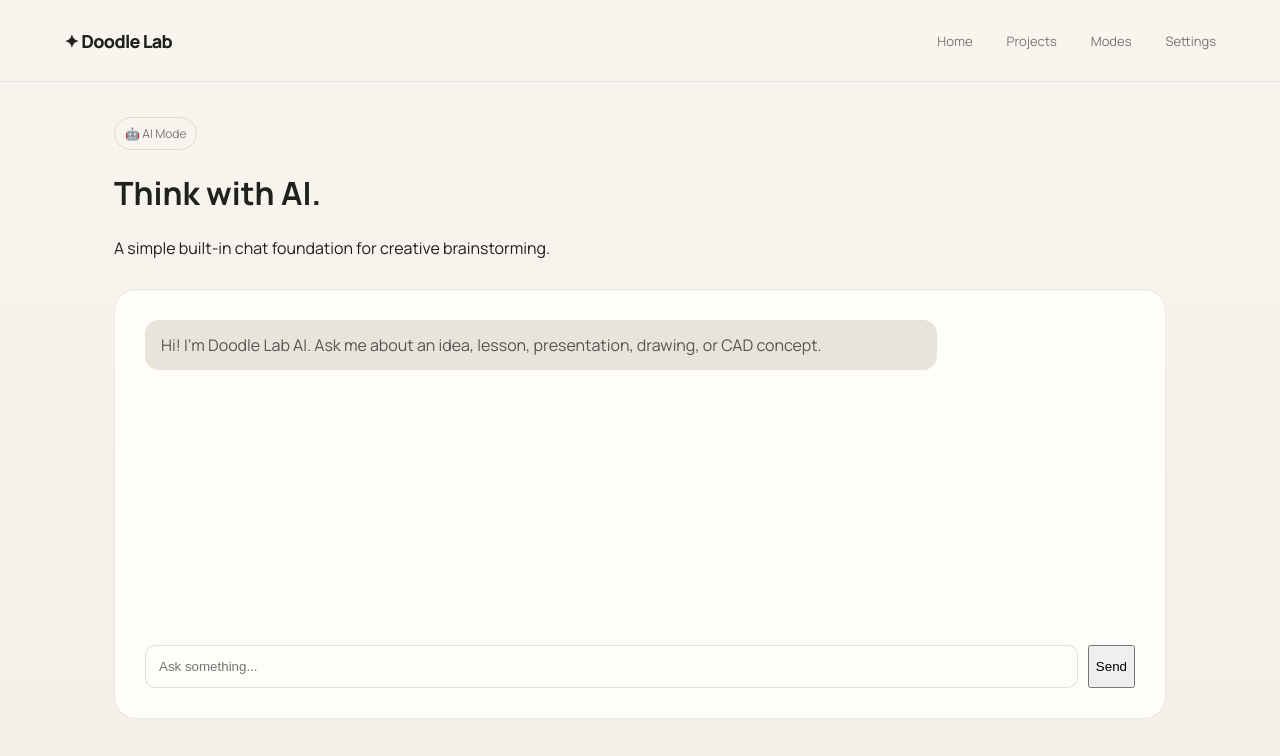
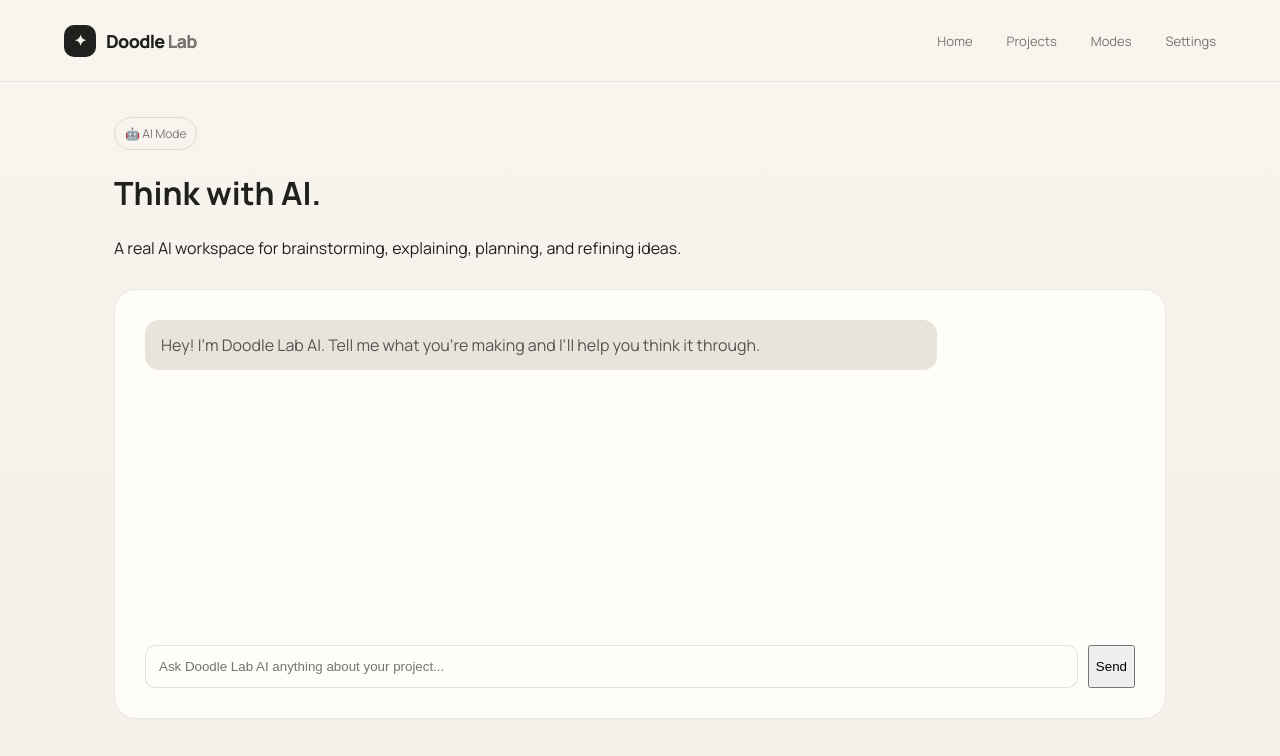
Before and after one commit to eagriware-lgtm/Doodle-lab, a Next.js app: page /ai in a window 1280 px wide. Shown: the top 756 px of the page. Built offline with nearby package versions, Linux system fonts and the light colour scheme.

Commit message:
Connect AI mode to real assistant

```diff
--- a/app/ai/page.tsx
+++ b/app/ai/page.tsx
@@ -1 +1,6 @@
-"use client";import{useState}from"react";export default function AI(){const[messages,setMessages]=useState(["Hi! I’m Doodle Lab AI. Ask me about an idea, lesson, presentation, drawing, or CAD concept."]);const[input,setInput]=useState("");const send=()=>{if(!input.trim())return;const q=input.trim();setMessages([...messages,"You: "+q,"AI: Great idea! Break it into a small first step, then build and test it."]);setInput("")};return <div className="shell"><Header/><main className="workspace"><span className="badge">🤖 AI Mode</span><h1>Think with AI.</h1><p>A simple built-in chat foundation for creative brainstorming.</p><div className="panel chat">{messages.map((m,i)=><div className={"bubble "+(m.startsWith("You:")?"user":"")} key={i}>{m}</div>)}<div className="chatInput"><input value={input} onChange={e=>setInput(e.target.value)} onKeyDown={e=>e.key==="Enter"&&send()} placeholder="Ask something..."/><button onClick={send}>Send</button></div></div></main></div>}function Header(){return <header className="nav"><a className="brand" href="/">✦ Doodle Lab</a><nav className="links"><a href="/">Home</a><a href="/projects">Projects</a><a href="/modes">Modes</a><a href="/settings">Settings</a></nav></header>}
+"use client";import{useState}from"react";
+type Msg={role:"user"|"assistant";content:string};
+export default function AI(){const[messages,setMessages]=useState<Msg[]>([{role:"assistant",content:"Hey! I’m Doodle Lab AI. Tell me what you’re making and I’ll help you think it through."}]);const[input,setInput]=useState("");const[loading,setLoading]=useState(false);
+const send=async()=>{const text=input.trim();if(!text||loading)return;const next=[...messages,{role:"user" as const,content:text}];setMessages(next);setInput("");setLoading(true);try{const r=await fetch("/api/ai",{method:"POST",headers:{"Content-Type":"application/json"},body:JSON.stringify({messages:next})});const data=await r.json();setMessages(v=>[...v,{role:"assistant",content:data.reply||"I couldn't generate a response."}]);}catch{setMessages(v=>[...v,{role:"assistant",content:"I couldn't reach the AI service. Check the AI setup in your project settings."}]);}finally{setLoading(false)}};
+return <div className="shell"><Header/><main className="workspace"><span className="badge">🤖 AI Mode</span><h1>Think with AI.</h1><p>A real AI workspace for brainstorming, explaining, planning, and refining ideas.</p><div className="panel chat">{messages.map((m,i)=><div className={"bubble "+(m.role==="user"?"user":"")} key={i}>{m.content}</div>)}{loading&&<div className="bubble">Thinking…</div>}<div className="chatInput"><input value={input} disabled={loading} onChange={e=>setInput(e.target.value)} onKeyDown={e=>e.key==="Enter"&&send()} placeholder="Ask Doodle Lab AI anything about your project..."/><button disabled={loading} onClick={send}>{loading?"…":"Send"}</button></div></div></main></div>}
+function Header(){return <header className="nav"><a className="brand" href="/"><span className="brandMark">✦</span><span>Doodle <i>Lab</i></span></a><nav className="links"><a href="/">Home</a><a href="/projects">Projects</a><a href="/modes">Modes</a><a href="/settings">Settings</a></nav></header>}
```
